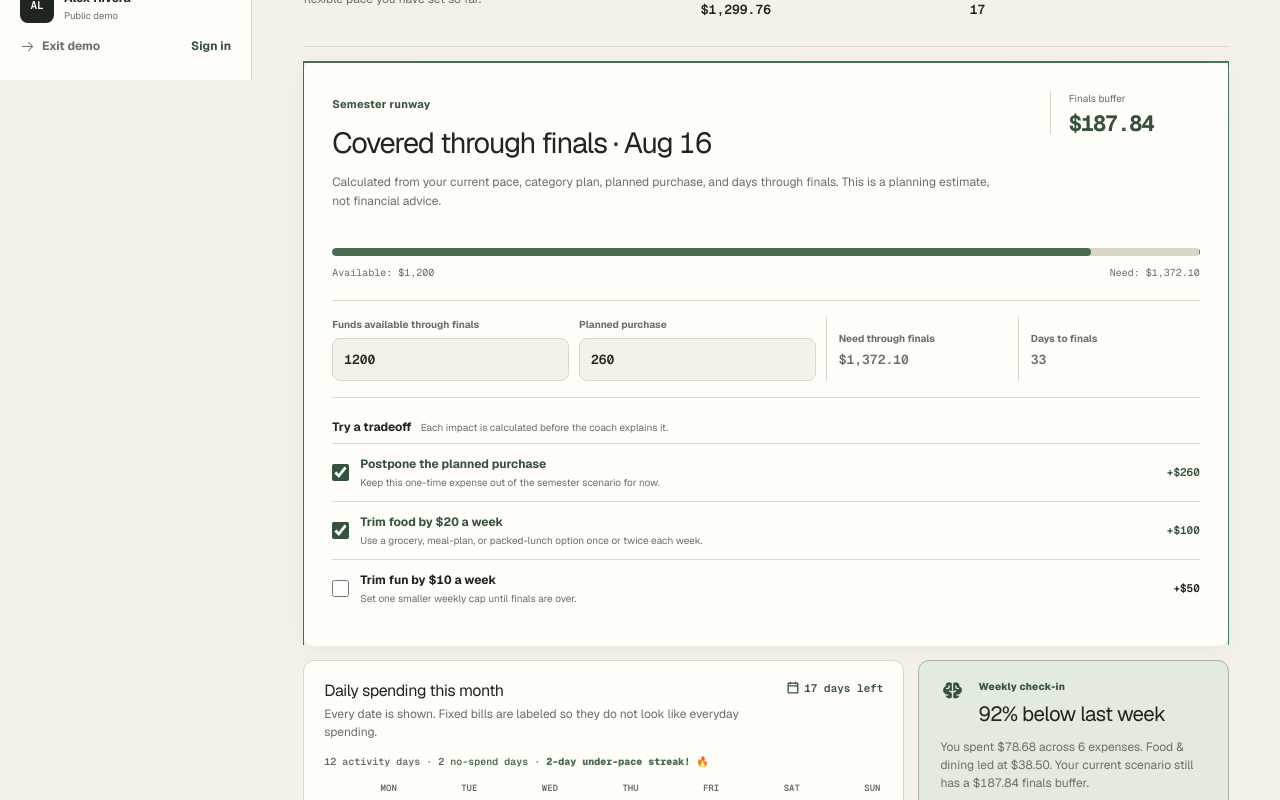
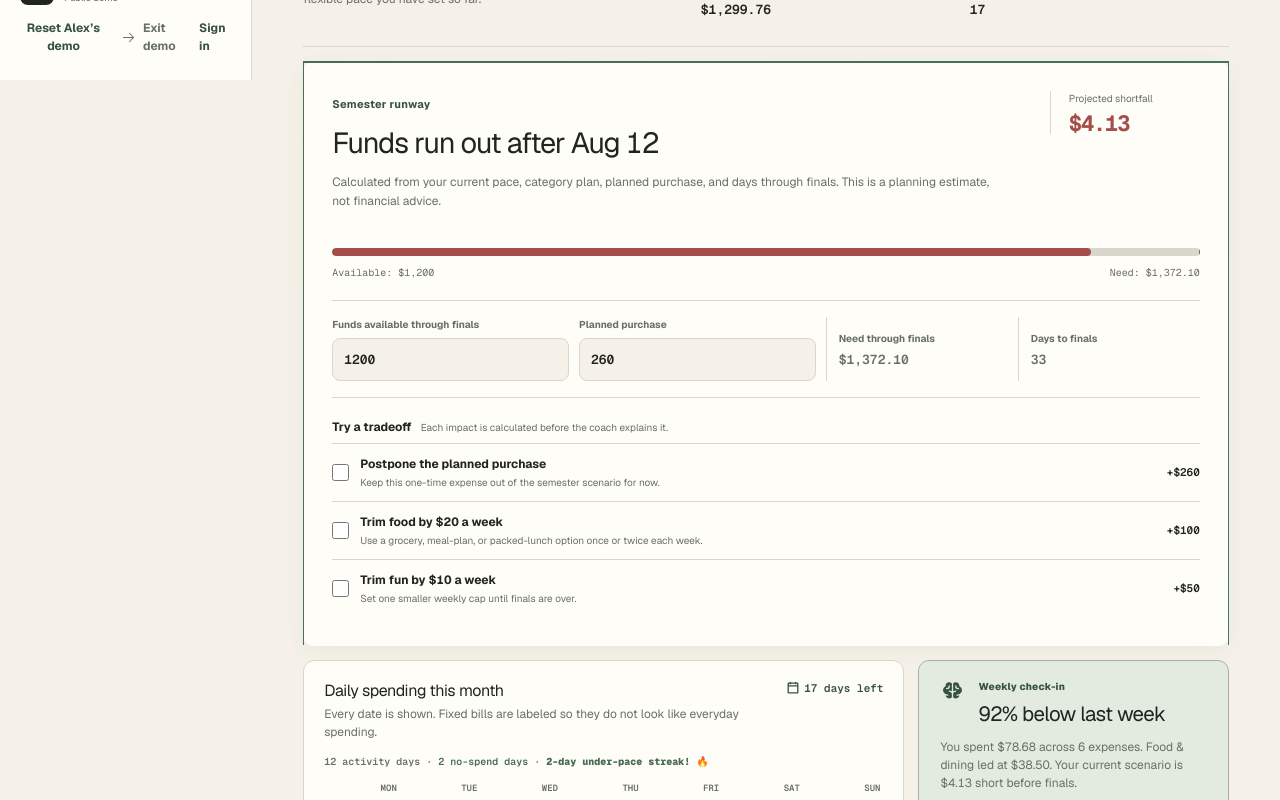
Before and after one commit to iDxtry/pocket-semester, a Next.js app: page /demo in a window 1280 px wide. Shown: the part 720-1520 px from the top of the page. Built offline with nearby package versions, Linux system fonts and the light colour scheme.

Commit message:
Strengthen judge demo scenario

```diff
--- a/src/components/budget-workspace.tsx
+++ b/src/components/budget-workspace.tsx
@@ -167,7 +167,8 @@ export function BudgetWorkspace({
   const [categoryFilter, setCategoryFilter] = useState<CategoryFilter>(initialCategory);
   const [runwayFundsCents, setRunwayFundsCents] = useState(mode === "demo" ? 120_000 : Math.max(initialData.profile.monthlyAllowanceCents, 0));
   const [runwayPurchaseCents, setRunwayPurchaseCents] = useState(mode === "demo" ? 26_000 : 0);
-  const [runwayActions, setRunwayActions] = useState<string[]>(mode === "demo" ? ["postpone-purchase", "food-cap"] : []);
+  const [runwayActions, setRunwayActions] = useState<string[]>([]);
+  const [hasUsedRunway, setHasUsedRunway] = useState(false);
   const month = initialData.month;
   const monthTransactions = useMemo(() => transactionsForMonth(transactions, month), [transactions, month]);
 
@@ -538,7 +539,7 @@ export function BudgetWorkspace({
           {mode === "demo" ? (
             <>
               <Link className="student-profile" href={routeHref(mode, "settings", month)} onClick={(event) => handleNavigation(event, "settings")}><span className="avatar">{profile.displayName.slice(0, 2).toUpperCase()}</span><span><strong>{profile.displayName}</strong><small>Public demo</small></span></Link>
-              <div className="demo-account-actions"><Link className="sidebar-signout" href="/"><ArrowRight /> Exit demo</Link><Link className="sidebar-signin" href="/sign-in">Sign in</Link></div>
+              <div className="demo-account-actions"><button className="sidebar-signin" onClick={() => window.location.assign("/demo")}>Reset Alex’s demo</button><Link className="sidebar-signout" href="/"><ArrowRight /> Exit demo</Link><Link className="sidebar-signin" href="/sign-in">Sign in</Link></div>
             </>
           ) : (
             <>
@@ -558,7 +559,7 @@ export function BudgetWorkspace({
 
         {notice && <p className="sr-status" role="status">{notice}</p>}
         {latestCategorization && <LatestCategorizationCard value={latestCategorization} currency={profile.currency} runway={runway} runwayAvailable={monthState === "current"} onDismiss={() => setLatestCategorization(null)} onChangeCategory={() => openExpense(latestCategorization.transaction)} />}
-        {activeView === "dashboard" && <><div className="mobile-action-dock" aria-label="Quick actions"><button className="secondary-button" onClick={() => setShowImport(true)}><UploadSimple /> Import CSV</button><button className="primary-button" onClick={() => openExpense()}><Plus weight="bold" /> Add expense</button></div><DashboardView summary={summary} forecast={forecast} fixedSpendCents={fixedSpendCents} forecastDifference={forecastDifference} goal={goalSummary} profile={profile} transactions={monthTransactions} monthState={monthState} monthSeries={monthSeries} streaks={streaks} runway={runway} runwayFundsCents={runwayFundsCents} runwayPurchaseCents={runwayPurchaseCents} runwayActions={runwayActions} coachPlan={visibleCoachPlan} coachProvenance={coachProvenance} coachState={coachState} coachError={coachError} isDemo={mode === "demo"} hasCategorization={Boolean(latestCategorization)} onAddExpense={() => openExpense()} onRefreshCoach={refreshCoach} onFundsChange={setRunwayFundsCents} onPurchaseChange={setRunwayPurchaseCents} onActionsChange={setRunwayActions} onOpenTransactions={() => mode === "demo" ? activateDemoView("transactions") : window.location.assign(routeHref(mode, "transactions", month))} onDrilldown={drillIntoCategory} /></>}
+        {activeView === "dashboard" && <><div className="mobile-action-dock" aria-label="Quick actions"><button className="secondary-button" onClick={() => setShowImport(true)}><UploadSimple /> Import CSV</button><button className="primary-button" onClick={() => openExpense()}><Plus weight="bold" /> Add expense</button></div><DashboardView summary={summary} forecast={forecast} fixedSpendCents={fixedSpendCents} forecastDifference={forecastDifference} goal={goalSummary} profile={profile} transactions={monthTransactions} monthState={monthState} monthSeries={monthSeries} streaks={streaks} runway={runway} runwayFundsCents={runwayFundsCents} runwayPurchaseCents={runwayPurchaseCents} runwayActions={runwayActions} coachPlan={visibleCoachPlan} coachProvenance={coachProvenance} coachState={coachState} coachError={coachError} isDemo={mode === "demo"} hasCategorization={Boolean(latestCategorization)} hasUsedRunway={hasUsedRunway} onAddExpense={() => openExpense()} onRefreshCoach={refreshCoach} onFundsChange={(cents) => { setHasUsedRunway(true); setRunwayFundsCents(cents); }} onPurchaseChange={(cents) => { setHasUsedRunway(true); setRunwayPurchaseCents(cents); }} onActionsChange={(ids) => { setHasUsedRunway(true); setRunwayActions(ids); }} onOpenTransactions={() => mode === "demo" ? activateDemoView("transactions") : window.location.assign(routeHref(mode, "transactions", month))} onDrilldown={drillIntoCategory} /></>}
         {activeView === "transactions" && <TransactionsView transactions={filteredTransactions} filter={categoryFilter} onFilter={setCategoryFilter} profile={profile} onAdd={() => openExpense()} onImport={() => setShowImport(true)} onEdit={openExpense} onDelete={deleteExpense} />}
         {activeView === "budgets" && <BudgetsView budgetDraft={budgetDraft} summary={summary} profile={profile} onChange={(category, amountCents) => setBudgetDraft((items) => items.map((item) => item.category === category ? { ...item, limitCents: amountCents } : item))} onSubmit={saveBudgets} />}
         {activeView === "goals" && <GoalsView goal={goalDraft} goalSummary={goalSummary} profile={profile} onChange={setGoalDraft} onSubmit={saveGoal} />}
@@ -572,8 +573,8 @@ export function BudgetWorkspace({
   );
 }
 
-function DashboardView({ summary, forecast, fixedSpendCents, forecastDifference, goal, profile, transactions, monthState, monthSeries, streaks, runway, runwayFundsCents, runwayPurchaseCents, runwayActions, coachPlan, coachProvenance, coachState, coachError, isDemo, hasCategorization, onAddExpense, onRefreshCoach, onFundsChange, onPurchaseChange, onActionsChange, onOpenTransactions, onDrilldown }: {
-  summary: ReturnType<typeof getBudgetSummary>; forecast: ReturnType<typeof getForecast>; fixedSpendCents: number; forecastDifference: number; goal: ReturnType<typeof goalProgress>; profile: StudentProfile; transactions: BudgetTransaction[]; monthState: ReturnType<typeof getMonthState>; monthSeries: ReturnType<typeof makeMonthSeries>; streaks: ReturnType<typeof getSpendingStreaks>; runway: ReturnType<typeof calculateSemesterRunway>; runwayFundsCents: number; runwayPurchaseCents: number; runwayActions: string[]; coachPlan: CoachPlan | null; coachProvenance: CoachProvenance | null; coachState: "idle" | "loading"; coachError: string; isDemo: boolean; hasCategorization: boolean; onAddExpense: () => void; onRefreshCoach: () => void; onFundsChange: (cents: number) => void; onPurchaseChange: (cents: number) => void; onActionsChange: (ids: string[]) => void; onOpenTransactions: () => void; onDrilldown: (category: Category) => void;
+function DashboardView({ summary, forecast, fixedSpendCents, forecastDifference, goal, profile, transactions, monthState, monthSeries, streaks, runway, runwayFundsCents, runwayPurchaseCents, runwayActions, coachPlan, coachProvenance, coachState, coachError, isDemo, hasCategorization, hasUsedRunway, onAddExpense, onRefreshCoach, onFundsChange, onPurchaseChange, onActionsChange, onOpenTransactions, onDrilldown }: {
+  summary: ReturnType<typeof getBudgetSummary>; forecast: ReturnType<typeof getForecast>; fixedSpendCents: number; forecastDifference: number; goal: ReturnType<typeof goalProgress>; profile: StudentProfile; transactions: BudgetTransaction[]; monthState: ReturnType<typeof getMonthState>; monthSeries: ReturnType<typeof makeMonthSeries>; streaks: ReturnType<typeof getSpendingStreaks>; runway: ReturnType<typeof calculateSemesterRunway>; runwayFundsCents: number; runwayPurchaseCents: number; runwayActions: string[]; coachPlan: CoachPlan | null; coachProvenance: CoachProvenance | null; coachState: "idle" | "loading"; coachError: string; isDemo: boolean; hasCategorization: boolean; hasUsedRunway: boolean; onAddExpense: () => void; onRefreshCoach: () => void; onFundsChange: (cents: number) => void; onPurchaseChange: (cents: number) => void; onActionsChange: (ids: string[]) => void; onOpenTransactions: () => void; onDrilldown: (category: Category) => void;
 }) {
   const forecastTitle = monthState === "past" ? "Final month total" : monthState === "future" ? "Planned month estimate" : "End-of-month forecast";
   const activityDays = monthSeries.filter((day) => day.amountCents > 0).length;
@@ -584,7 +585,7 @@ function DashboardView({ summary, forecast, fixedSpendCents, forecastDifference,
       <article className="metric"><div className="metric-heading"><span>{forecastTitle}</span><CurrencyDollar /></div><strong>{monthState === "future" ? formatMoney(summary.totalBudgetCents, profile.currency) : formatMoney(forecast.forecastCents, profile.currency)}</strong><p className={forecastDifference >= 0 ? "positive" : "negative"}>{monthState === "past" ? "Month closed" : monthState === "future" ? "No expenses recorded yet" : forecastDifference >= 0 ? <><ArrowDownRight weight="bold" /> {formatMoney(forecastDifference, profile.currency)} below your plan</> : <><ArrowUpRight weight="bold" /> {formatMoney(Math.abs(forecastDifference), profile.currency)} above your plan</>}</p></article>
       <article className="metric"><div className="metric-heading"><span>{goal?.name ?? "Savings goal"}</span><Target /></div><strong>{goal ? formatMoney(goal.currentCents, profile.currency) : "Set a goal"}{goal && <small> of {formatMoney(goal.targetCents, profile.currency)}</small>}</strong><p>{goal ? `${goal.percent}% funded with ${formatMoney(goal.remainingCents, profile.currency)} left to save` : "Add a goal to keep your cushion visible."}</p></article>
     </section>
-    {isDemo && <DemoChecklist hasCategorization={hasCategorization} hasRefreshedPlan={coachProvenance?.source !== "example"} hasRunway={hasCategorization} onAddExpense={onAddExpense} onRefreshPlan={onRefreshCoach} />}
+    {isDemo && <DemoChecklist hasCategorization={hasCategorization} hasRefreshedPlan={coachProvenance?.source !== "example"} hasRunway={hasUsedRunway} onAddExpense={onAddExpense} onRefreshPlan={onRefreshCoach} />}
     <ForecastExplainer forecast={forecast} fixedSpendCents={fixedSpendCents} currency={profile.currency} state={monthState} />
     <RunwayPanel state={monthState} runway={runway} currency={profile.currency} availableFundsCents={runwayFundsCents} plannedPurchaseCents={runwayPurchaseCents} selectedActionIds={runwayActions} onFundsChange={onFundsChange} onPurchaseChange={onPurchaseChange} onActionsChange={onActionsChange} />
     <section className="main-grid">
@@ -661,7 +662,7 @@ function WeeklyDigestCard({ digest, currency, coachPlan, provenance, runway }: {
         </div>
       </div>
       <p>{factualSummary} {runwaySummary}</p>
-      {generatedNote ? <div className="weekly-coach-note"><small>Coach note</small><strong>{generatedNote.title}</strong><span>{generatedNote.detail}</span></div> : <p className="weekly-digest-prompt">Refresh your spending plan to add a personalized coach note.</p>}
+      {generatedNote ? <div className="weekly-coach-note"><small>Plan action</small><strong>{generatedNote.title}</strong><span>{generatedNote.detail}</span></div> : <p className="weekly-digest-prompt">Refresh your spending plan to add a personalized plan action.</p>}
     </article>
   );
 }
--- a/src/lib/budget-math.ts
+++ b/src/lib/budget-math.ts
@@ -243,10 +243,12 @@ export type WeeklySpendingDigest = {
   changePercent: number | null;
 };
 
-export function getWeeklySpendingDigest(transactions: BudgetTransaction[]): WeeklySpendingDigest {
+export function getWeeklySpendingDigest(transactions: BudgetTransaction[], asOf = new Date()): WeeklySpendingDigest {
   const datedTransactions = [...transactions].sort((a, b) => a.occurredOn.localeCompare(b.occurredOn));
-  const anchor = datedTransactions.at(-1)?.occurredOn;
-  if (!anchor) return { spendCents: 0, previousSpendCents: 0, expenseCount: 0, leadingCategory: null, leadingCategoryCents: 0, changePercent: null };
+  const latestTransactionDate = datedTransactions.at(-1)?.occurredOn;
+  if (!latestTransactionDate) return { spendCents: 0, previousSpendCents: 0, expenseCount: 0, leadingCategory: null, leadingCategoryCents: 0, changePercent: null };
+  const today = asOf.toISOString().slice(0, 10);
+  const anchor = latestTransactionDate.slice(0, 7) === today.slice(0, 7) ? today : latestTransactionDate;
 
   const anchorDate = new Date(`${anchor}T12:00:00Z`);
   const currentStart = new Date(anchorDate.getTime() - 6 * 86_400_000).toISOString().slice(0, 10);
```
Also changed, not shown: 2 other files (tests, documents, lock files or other folders).
